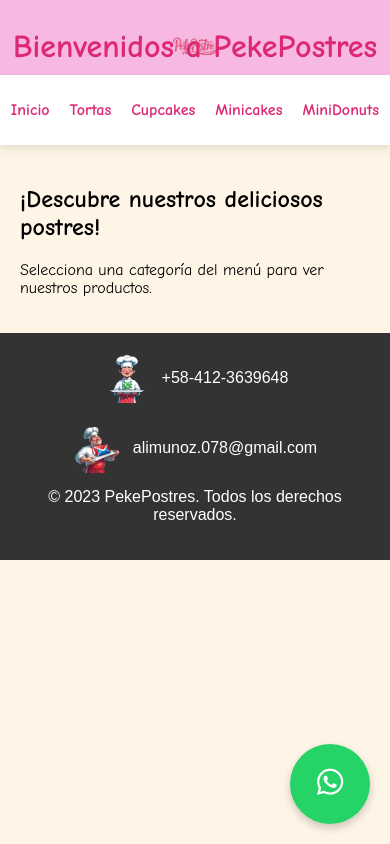
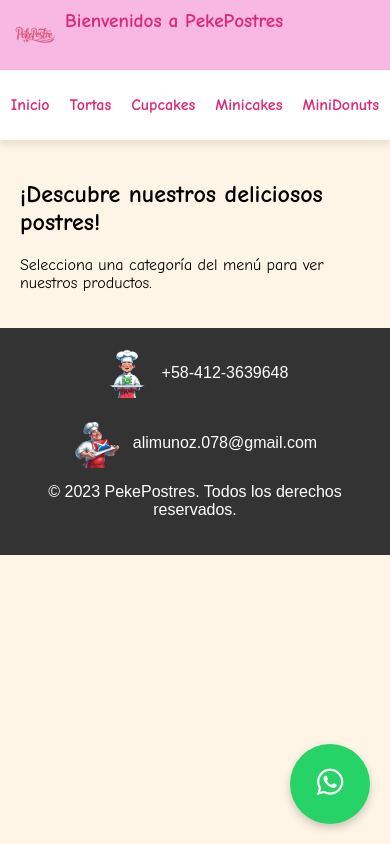
Before and after one commit to DelCris-Creator/mi_pagina_web_categoria, a plain HTML site: page index.html in a window 390 px wide. Drawn offline with Linux system fonts and the light colour scheme.

Commit message:
ajusatndo el logo

```diff
--- a/styles.css
+++ b/styles.css
@@ -11,19 +11,22 @@ header {
     background-color: #f7b8e2;
     color: #dd2974;
     padding: 10px;
-    text-align: center;
     box-shadow: 0 4px 8px rgba(0, 0, 0, 0.1);
+    display: flex; /* Usamos Flexbox para organizar el logo y el título */
+    align-items: center; /* Centra verticalmente los elementos */
 }
 
 header img {
-    max-width: 15%;
+    max-width: 80px; /* Tamaño inicial del logo */
     height: auto;
-    margin-bottom: -50px;
+    margin-right: 10px; /* Espacio entre el logo y el título */
 }
 
 header h1 {
     margin: 0;
-    font-size: 2em;
+    font-size: 1.5em; /* Tamaño inicial del título */
+    flex-grow: 1; /* Permite que el título ocupe el espacio restante */
+    text-align: center; /* Centra el título */
 }
 
 /* Menú (fuera del bloque rosado) */
@@ -50,6 +53,24 @@ nav ul li a {
 
 nav ul li a:hover {
     text-decoration: underline;
+}
+
+/* Media Queries para dispositivos móviles */
+@media (max-width: 768px) {
+    header {
+        flex-direction: row; /* Mantén el logo y el título en una fila */
+        align-items: flex-start; /* Alinea el logo y el título en la parte superior */
+    }
+
+    header img {
+        max-width: 50px; /* Reduce el tamaño del logo en móviles */
+        margin-right: 5px; /* Reduce el espacio entre el logo y el título */
+    }
+
+    header h1 {
+        font-size: 1.2em; /* Reduce el tamaño del título en móviles */
+        text-align: left; /* Alinea el título a la izquierda */
+    }
 }
 
 /* Resto del CSS (main, productos, footer, etc.) */
```
